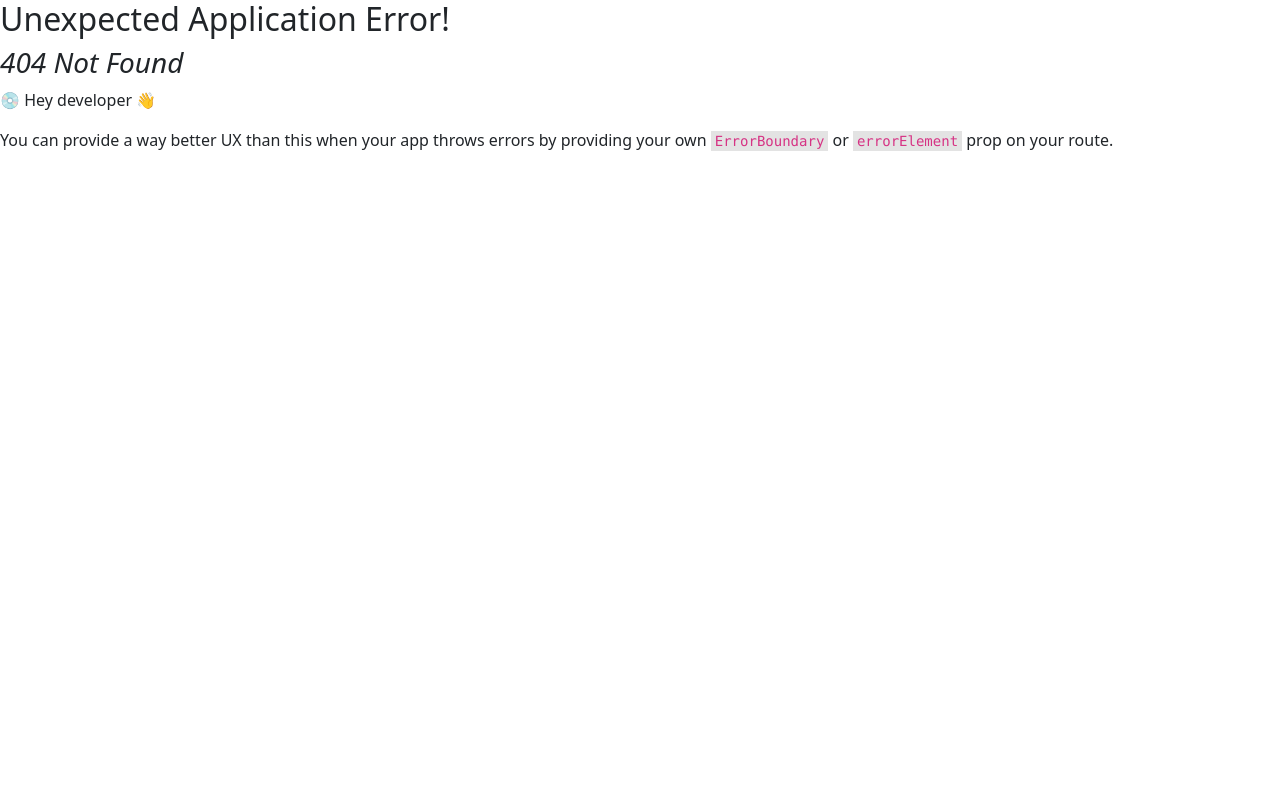
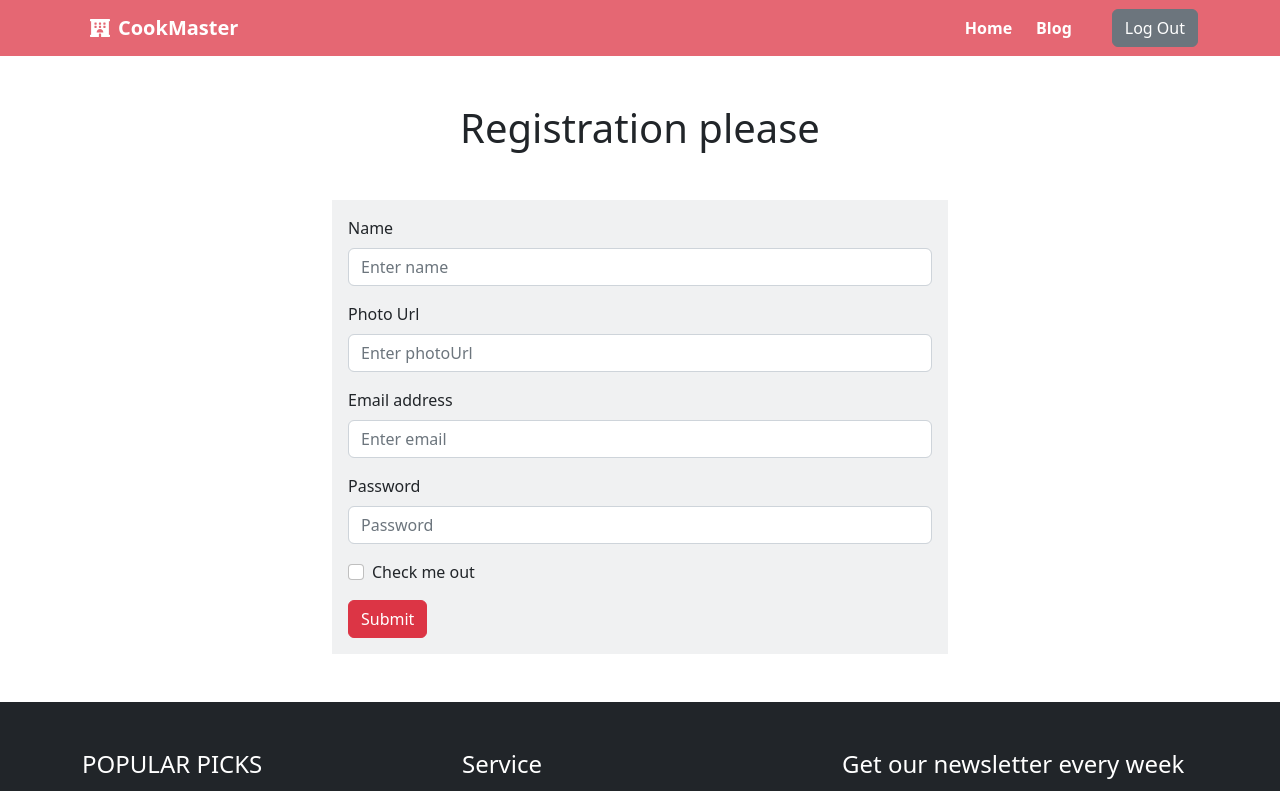
Before and after one commit to hasanali112/cooking-master-client, a React (Vite) app: page /register in a window 1280 px wide. Before the commit this address had no page. Shown: the top 791 px of the page. Built offline with nearby package versions, Linux system fonts and the light colour scheme.

Commit message:
create register form

```diff
--- /dev/null
+++ b/src/Pages/Login.jsx
@@ -0,0 +1,38 @@
+import React, { useContext } from "react";
+import { Container } from "react-bootstrap";
+import Button from "react-bootstrap/Button";
+import Form from "react-bootstrap/Form";
+import { AuthContext } from "../provider/AuthProvider";
+
+const Login = () => {
+  const {logIn} = useContext(AuthContext)
+
+
+
+
+
+  return (
+    <Container className="w-25 mx-auto mb-5 mt-5">
+      <h1 className="text-center">Login Here</h1>
+      <Form className="mt-5 bg-secondary bg-opacity-10 p-3">
+        <Form.Group className="mb-3" controlId="formBasicEmail">
+          <Form.Label>Email address</Form.Label>
+          <Form.Control type="email" name="email" placeholder="Enter email" required/>
+        </Form.Group>
+
+        <Form.Group className="mb-3" controlId="formBasicPassword">
+          <Form.Label>Password</Form.Label>
+          <Form.Control type="password" name="password" placeholder="Password" required/>
+        </Form.Group>
+        <Form.Group className="mb-3" controlId="formBasicCheckbox">
+          <Form.Check type="checkbox" label="Check me out" />
+        </Form.Group>
+        <Button variant="danger" type="submit">
+          Submit
+        </Button>
+      </Form>
+    </Container>
+  );
+};
+
+export default Login;
--- /dev/null
+++ b/src/Pages/Register.jsx
@@ -0,0 +1,82 @@
+import React, { useContext } from "react";
+import { Container } from "react-bootstrap";
+import Button from "react-bootstrap/Button";
+import Form from "react-bootstrap/Form";
+import { AuthContext } from "../provider/AuthProvider";
+
+const Register = () => {
+  const {createUser} = useContext(AuthContext)
+
+  const handleRegister = event =>{
+    event.preventDefault();
+    const form = event.target;
+    const name = form.name.value;
+    const photo = form.photo.value;
+    const email= form.email.value;
+    const password = form.password.value;
+    createUser(email,password)
+    .then(result=>{
+      const createdUser= result.user;
+      console.log(createdUser)
+    })
+    .catch(error=>{
+      console.log(error.message)
+    })
+  }
+
+
+
+
+  return (
+    <Container className="w-50 mx-auto mb-5 mt-5">
+      <h1 className="text-center">Registration please</h1>
+      <Form onSubmit={handleRegister} className="mt-5 bg-secondary bg-opacity-10 p-3">
+        <Form.Group className="mb-3" controlId="formBasicEmail">
+          <Form.Label>Name</Form.Label>
+          <Form.Control
+            type="text"
+            name="name"
+            placeholder="Enter name"
+            required
+          />
+        </Form.Group>
+        <Form.Group className="mb-3" controlId="formBasicEmail">
+          <Form.Label>Photo Url</Form.Label>
+          <Form.Control
+            type="text"
+            name="photo"
+            placeholder="Enter photoUrl"
+            required
+          />
+        </Form.Group>
+        <Form.Group className="mb-3" controlId="formBasicEmail">
+          <Form.Label>Email address</Form.Label>
+          <Form.Control
+            type="email"
+            name="email"
+            placeholder="Enter email"
+            required
+          />
+        </Form.Group>
+
+        <Form.Group className="mb-3" controlId="formBasicPassword">
+          <Form.Label>Password</Form.Label>
+          <Form.Control
+            type="password"
+            name="password"
+            placeholder="Password"
+            required
+          />
+        </Form.Group>
+        <Form.Group className="mb-3" controlId="formBasicCheckbox">
+          <Form.Check type="checkbox" label="Check me out" />
+        </Form.Group>
+        <Button variant="danger" type="submit">
+          Submit
+        </Button>
+      </Form>
+    </Container>
+  );
+};
+
+export default Register;
--- a/src/Shared/Header.jsx
+++ b/src/Shared/Header.jsx
@@ -1,12 +1,16 @@
-import React from "react";
+import React, { useContext } from "react";
 import Container from "react-bootstrap/Container";
 import Nav from "react-bootstrap/Nav";
 import Navbar from "react-bootstrap/Navbar";
 import { NavLink } from "react-router-dom";
 import { FaHotel} from "react-icons/fa";
+import { AuthContext } from "../provider/AuthProvider";
+import Button from 'react-bootstrap/Button';
 
 
 const Header = () => {
+  const {user} = useContext(AuthContext)
+
   return (
     <div>
       <Navbar collapseOnSelect expand="lg" bg="danger bg-opacity-75" variant="danger bg-opacity-75">
@@ -24,10 +28,10 @@ const Header = () => {
 
             </Nav>
             <Nav>
-              <Nav.Link href="#deets">ProfileUrl</Nav.Link>
-              <Nav.Link eventKey={2} href="#memes">
-               Login
-              </Nav.Link>
+              <Nav.Link href="#deets">{user.displayName}</Nav.Link>
+
+               {user ? <Button variant="secondary">Log Out</Button> :
+               <Button variant="secondary">Login</Button>}
             </Nav>
           </Navbar.Collapse>
         </Container>
--- a/src/provider/AuthProvider.jsx
+++ b/src/provider/AuthProvider.jsx
@@ -1,10 +1,27 @@
 import React, { createContext } from 'react';
+import { createUserWithEmailAndPassword, getAuth, signInWithEmailAndPassword } from "firebase/auth";
+import app from '../firebase/firebas.config';
 
 export const AuthContext = createContext(null)
 
+ const auth = getAuth(app)
 const AuthProvider = ({children}) => {
 
-    const authInfo ={}
+    const user = {dis:''};
+
+    const createUser = (email, password)=>{
+        return createUserWithEmailAndPassword (auth, email, password);
+    }
+
+    const logIn =(email, password)=>{
+        return signInWithEmailAndPassword(auth, email, password);
+    }
+
+    const authInfo ={
+        user,
+        createUser,
+        logIn
+    }
 
     return (
         <AuthContext.Provider value={authInfo}>
```
Also changed, not shown: src/RouterProvider/RouterProvider.jsx (+10 -0 lines).
